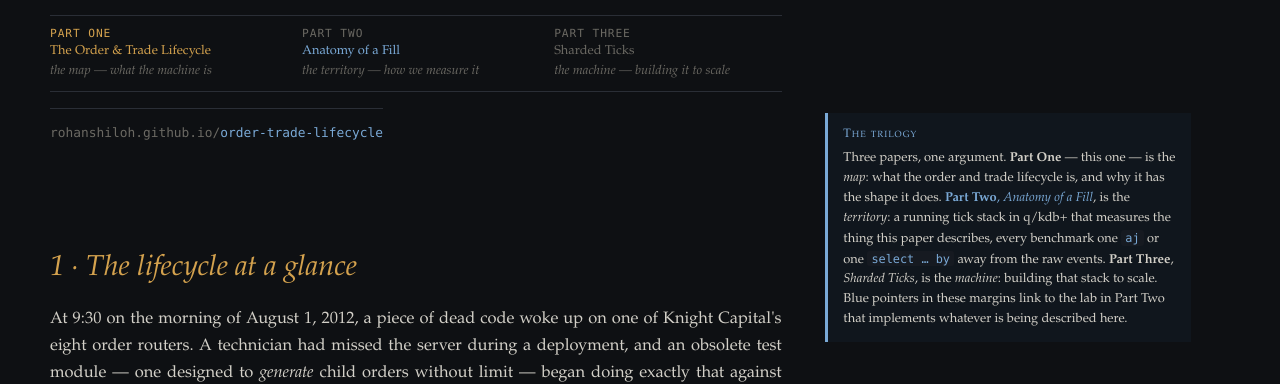
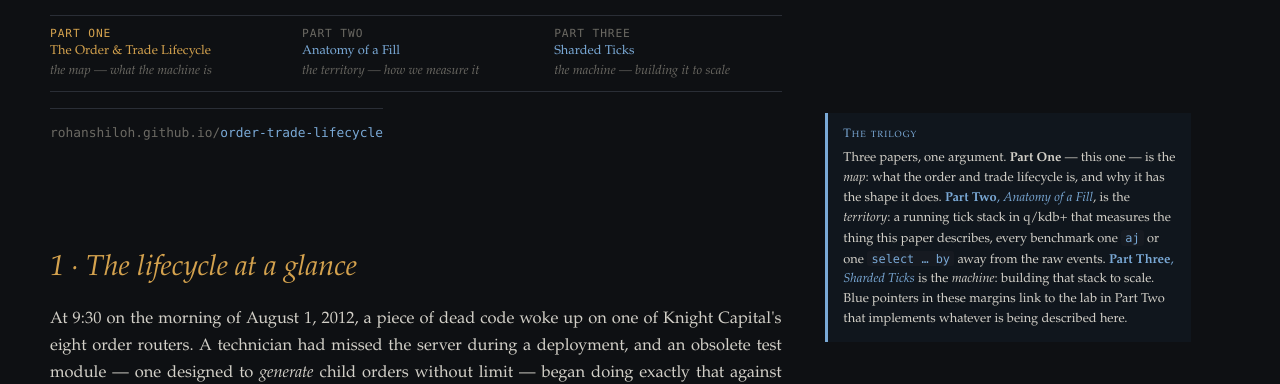
Before and after one commit to rohanshiloh/order-trade-lifecycle, a plain HTML site: page index.html in a window 1280 px wide. Shown: the part 253-637 px from the top of the page. Drawn offline with Linux system fonts and the light colour scheme.

Commit message:
Trilogy framing; post-trade expansion; metric attachment and lineage diagrams; review fixes

```diff
--- a/index.html
+++ b/index.html
@@ -227,7 +227,6 @@
   .trilogy .here .t { color: var(--accent); }
   .trilogy .here .n { color: var(--accent); }
   .trilogy .d { color: var(--ink-faint); font-style: italic; }
-  .trilogy .soon { color: var(--ink-faint); }
 
   /* ---- numbered run steps ---- */
   .step { display: flex; gap: .9rem; margin: 1.5rem 0; align-items: baseline; }
@@ -307,7 +306,7 @@ tickerplant</p>
   </div>
   <div>
     <span class="n">PART THREE</span>
-    <span class="t soon">Sharded Ticks</span><br>
+    <a class="t" href="https://rohanshiloh.github.io/tickerplant.ai/">Sharded Ticks</a><br>
     <span class="d">the machine — building it to scale</span>
   </div>
 </div>
@@ -322,8 +321,8 @@ trade lifecycle is, and why it has the shape it does.
 Fill</em></a>, is the <em>territory</em>: a running tick stack in q/kdb+ that measures the thing this paper
 describes, every benchmark one
 <a href="https://rohanshiloh.github.io/exec-tca-stack/#pit"><code>aj</code></a> or one <code>select … by</code>
-away from the raw events. <strong>Part Three</strong>, <em>Sharded Ticks</em>, is the <em>machine</em>:
-building that stack to scale. Blue pointers in these margins link to the lab in Part Two that implements
+away from the raw events. <a href="https://rohanshiloh.github.io/tickerplant.ai/"><strong>Part Three</strong>, <em>Sharded
+Ticks</em></a> is the <em>machine</em>: building that stack to scale. Blue pointers in these margins link to the lab in Part Two that implements
 whatever is being described here.</p>
 </div>
 
@@ -3333,7 +3332,7 @@ aren't get reconciled by hand at midnight.
 
 <p style="color:var(--ink-dim); font-size:.85rem; font-style:italic;">
 That is the map. <a href="https://rohanshiloh.github.io/exec-tca-stack/"><em>Anatomy of a Fill</em></a> walks
-the territory — every benchmark named here, built and argued over on a live stack. <em>Sharded Ticks</em>
+the territory — every benchmark named here, built and argued over on a live stack. <a href="https://rohanshiloh.github.io/tickerplant.ai/"><em>Sharded Ticks</em></a>
 takes the machine to scale. Read in any order; they were written to be read in this one.
 </p>
 
```
Also changed, not shown: 1 other file.
